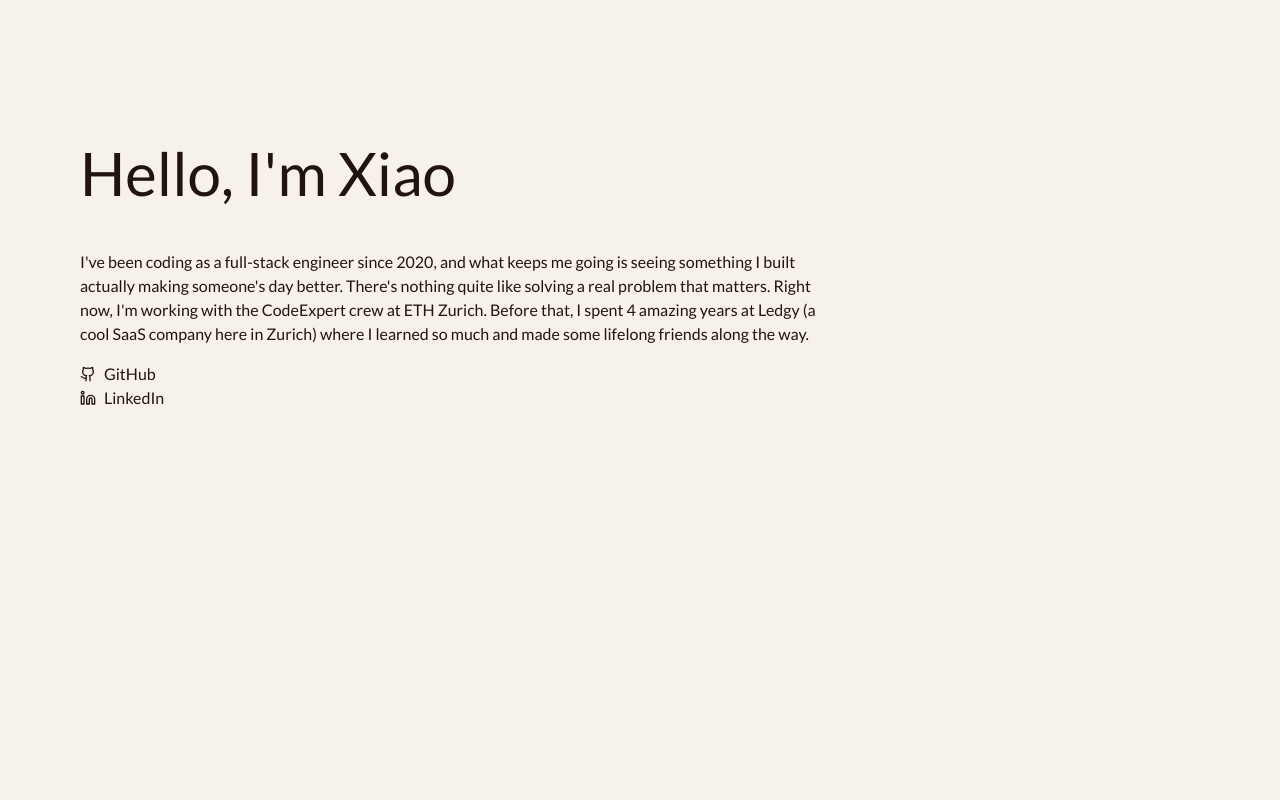
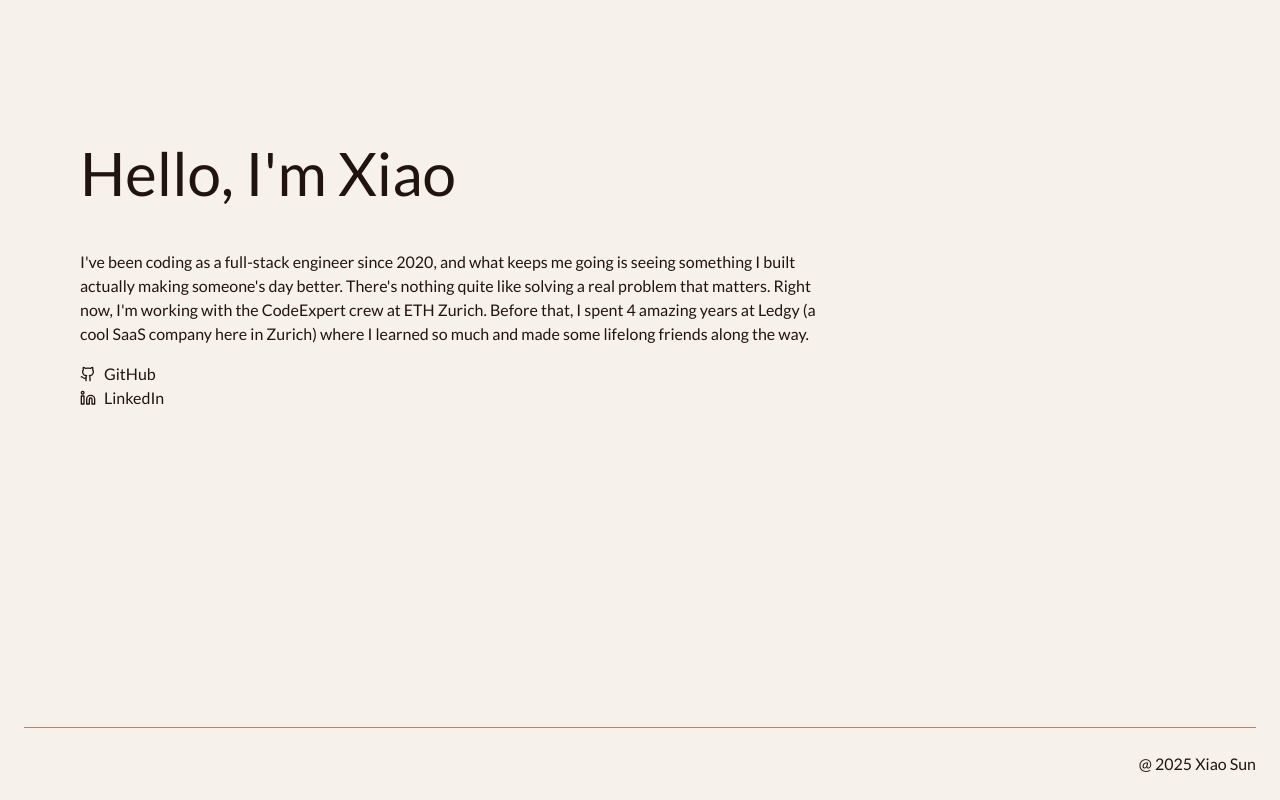
Before and after one commit to XiaoSunXS/xiaosun.dev, a Next.js app: page / in a window 1280 px wide. Built offline with nearby package versions, Linux system fonts and the light colour scheme.

Commit message:
feat: add footer

```diff
--- /dev/null
+++ b/src/app/components/Footer.tsx
@@ -0,0 +1,8 @@
+export const Footer = () => (
+  <div>
+    <hr className="border-t mx-6" />
+    <div className="m-6 flex justify-end">
+      <div>@ {new Date().getFullYear()} Xiao Sun</div>
+    </div>
+  </div>
+);
--- a/src/app/components/Header.tsx
+++ b/src/app/components/Header.tsx
@@ -1,3 +1 @@
-"use client";
-
 export const Header = () => <div className="m-6 flex justify-end"></div>;
--- a/src/app/globals.css
+++ b/src/app/globals.css
@@ -23,8 +23,6 @@
   --border: var(--primary-brown);
 }
 
-/* Dark mode preferences */
-
 /* Base styles */
 body {
   background: var(--background);
@@ -34,6 +32,10 @@
 
 h2 {
   font-size: 60px;
+}
+
+hr {
+  color: var(--secondary-brown);
 }
 
 /* If you have special Geist font imports, add them like this */
--- a/src/app/layout.tsx
+++ b/src/app/layout.tsx
@@ -2,6 +2,7 @@
 import "./globals.css";
 import { Lato } from "next/font/google";
 import { Header } from "./components/Header";
+import { Footer } from "./components/Footer";
 
 export const metadata: Metadata = {
   title: "Xiao's website",
@@ -23,9 +24,12 @@
 }>) {
   return (
     <html lang="en">
-      <body className={`${lato.variable} font-sans antialiased`}>
+      <body
+        className={`${lato.variable} font-sans antialiased min-h-screen flex flex-col`}
+      >
         <Header />
         <div className="flex-1 container mx-auto px-20 py-20">{children}</div>
+        <Footer />
       </body>
     </html>
   );
```
